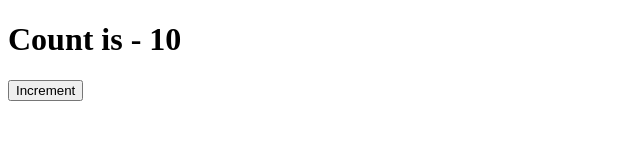
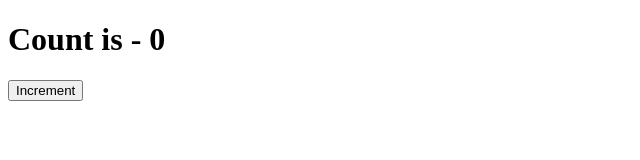
Before and after one commit to forgewithharsh/sheriyans-cohort3.0, a React (Vite) app in the folder react/day4-prop_state/: page / in a window 1280 px wide. Shown: the top 160 px of the page, without its empty margins (0-640 px from the left). Built offline with nearby package versions, Linux system fonts and the light colour scheme.

Commit message:
feat: refactor App component to use useState for count management and update increment logic

```diff
--- a/react/day4-prop_state/src/App.jsx
+++ b/react/day4-prop_state/src/App.jsx
@@ -1,10 +1,11 @@
-import React from "react";
+import React, { useState } from "react";
 import Navbar from "./components/Navbar";
 import Hero from "./components/Hero";
 import Footer from "./components/Footer";
 
 const App = () => {
-  let count = 10;
+
+  const [count, setCount] = useState(0);
 
   return (
     <div>
@@ -12,8 +13,7 @@ const App = () => {
 
       <button
         onClick={() => {
-          count++;
-          console.log(count);
+          setCount(count + 1)
         }}
       >
         Increment
```
